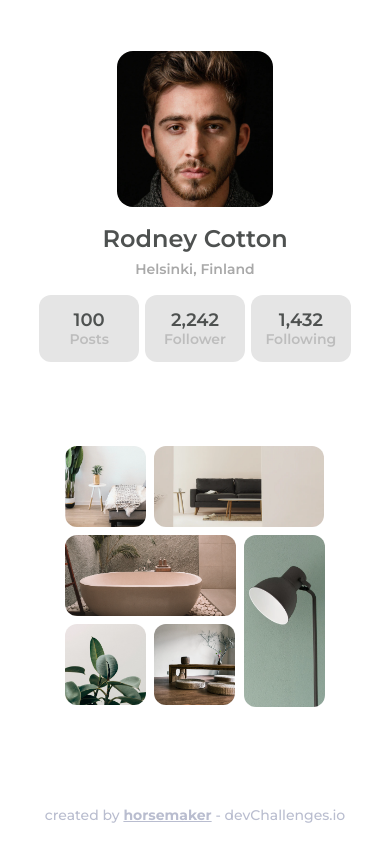
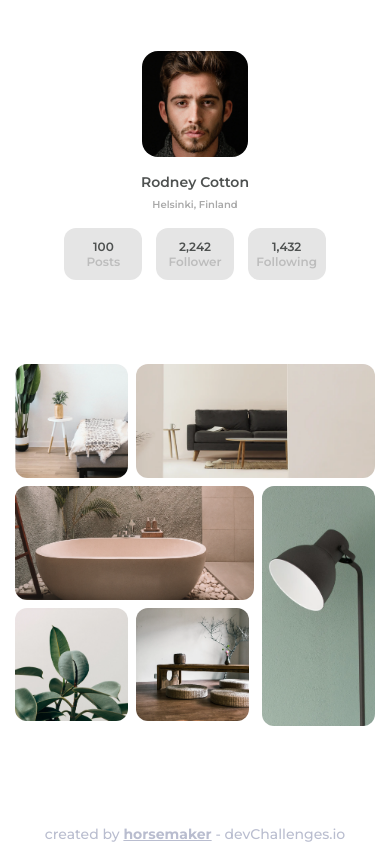
Before and after one commit to horsemaker/My-Gallery, a plain HTML site: page index.html in a window 390 px wide. Drawn offline with Linux system fonts and the light colour scheme.

Commit message:
style: mobile view

```diff
--- a/style.css
+++ b/style.css
@@ -161,4 +161,49 @@ footer > a {
   font-weight: 700;
 }
 
-/* font-family: 'Montserrat', sans-serif; */
+@media screen and (max-width: 480px) {
+  .artist__profilePhoto {
+    width: 27.2vw;
+  }
+
+  .artist__name {
+    font-size: 14px;
+    line-height: 17px;
+  }
+
+  .artist__location {
+    font-size: 10px;
+    line-height: 12px;
+  }
+
+  .stats {
+    gap: 0 3.5vw;
+  }
+
+  .stats__post {
+    width: 78px;
+    height: 52px;
+  }
+
+  .stats__num {
+    font-size: 12px;
+    line-height: 15px;
+  }
+
+  .stats__specification {
+    font-size: 12px;
+    line-height: 15px;
+  }
+
+  .square {
+    width: 29vw;
+  }
+
+  .horizontal-rect {
+    width: 61.3vw;
+  }
+
+  .vertical-rect {
+    width: 29vw;
+  }
+}
```
